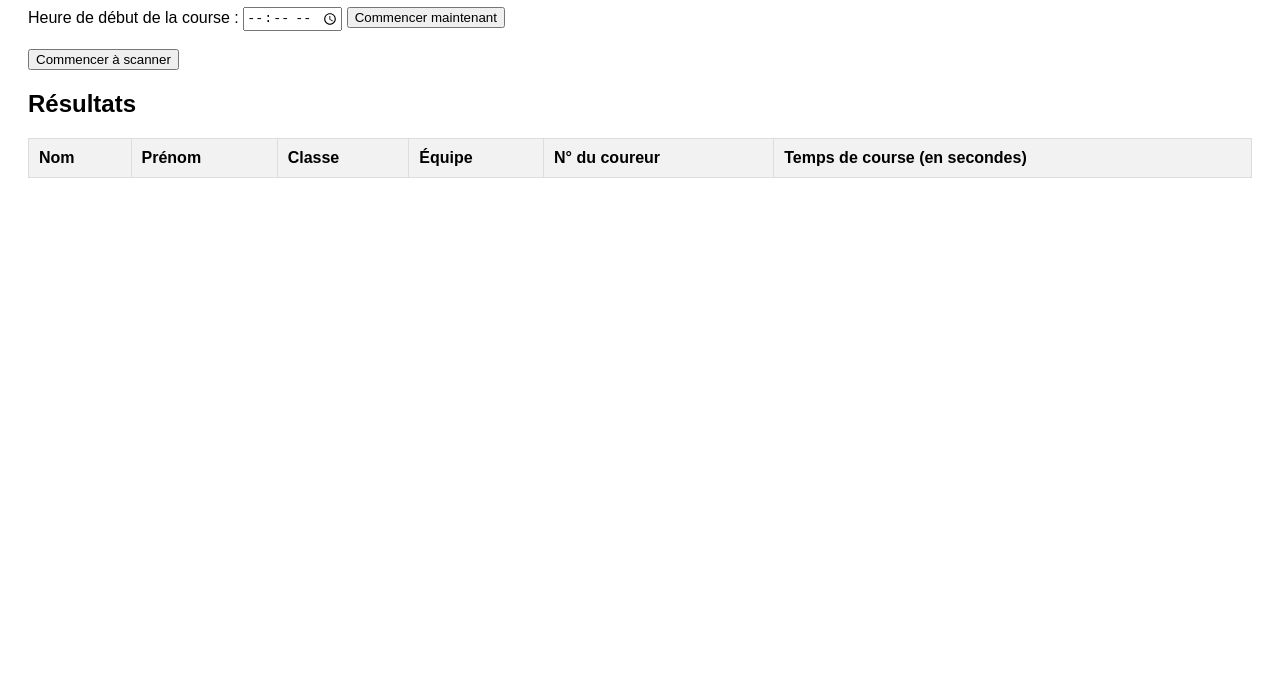
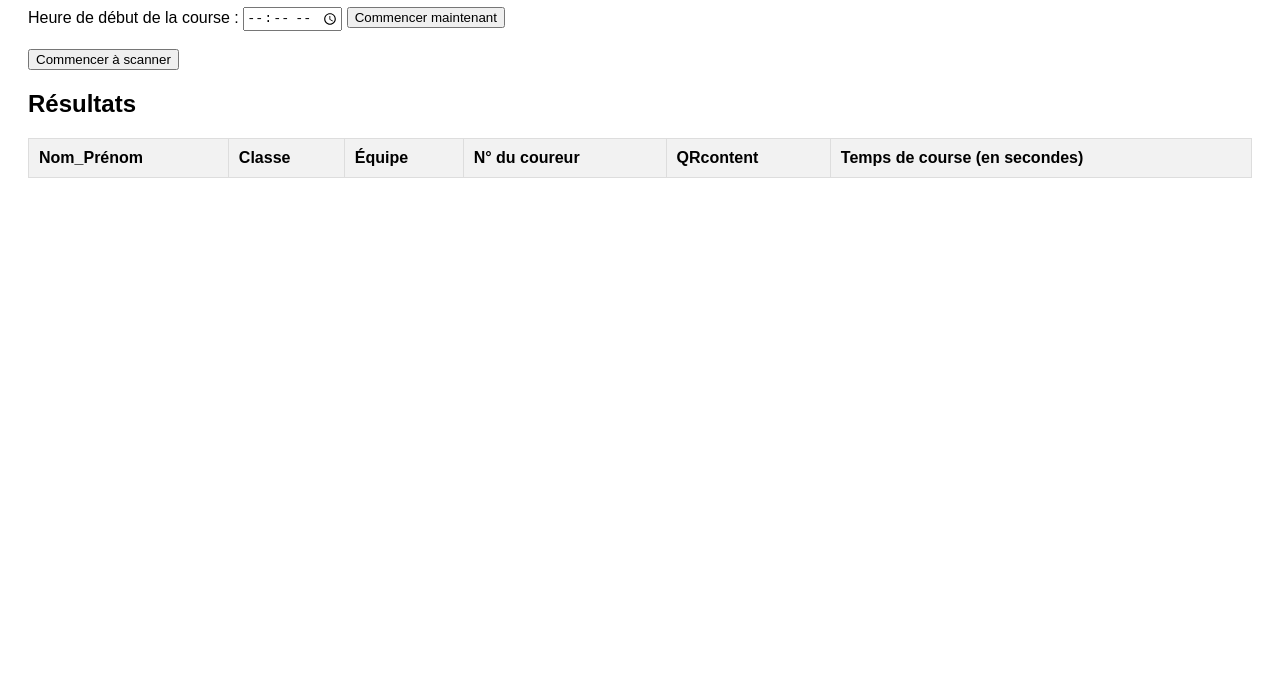
Before and after one commit to jschoute/CrossApp, a plain HTML site: page index.html in a window 1280 px wide. Shown: the part 101-800 px from the top of the page. Drawn offline with nearby package versions, Linux system fonts and the light colour scheme.

Commit message:
Mise à jour de index.html

```diff
--- a/index.html
+++ b/index.html
@@ -35,11 +35,11 @@
   <table id="result-table">
     <thead>
       <tr>
-        <th>Nom</th>
-        <th>Prénom</th>
+        <th>Nom_Prénom</th>
         <th>Classe</th>
         <th>Équipe</th>
         <th>N° du coureur</th>
+        <th>QRcontent</th>
         <th>Temps de course (en secondes)</th>
       </tr>
     </thead>
```
